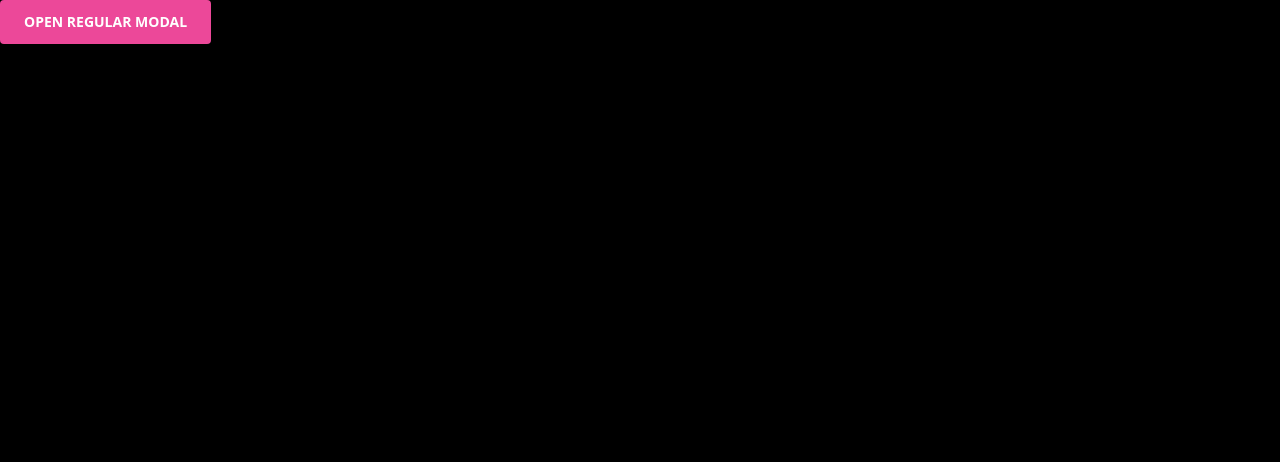
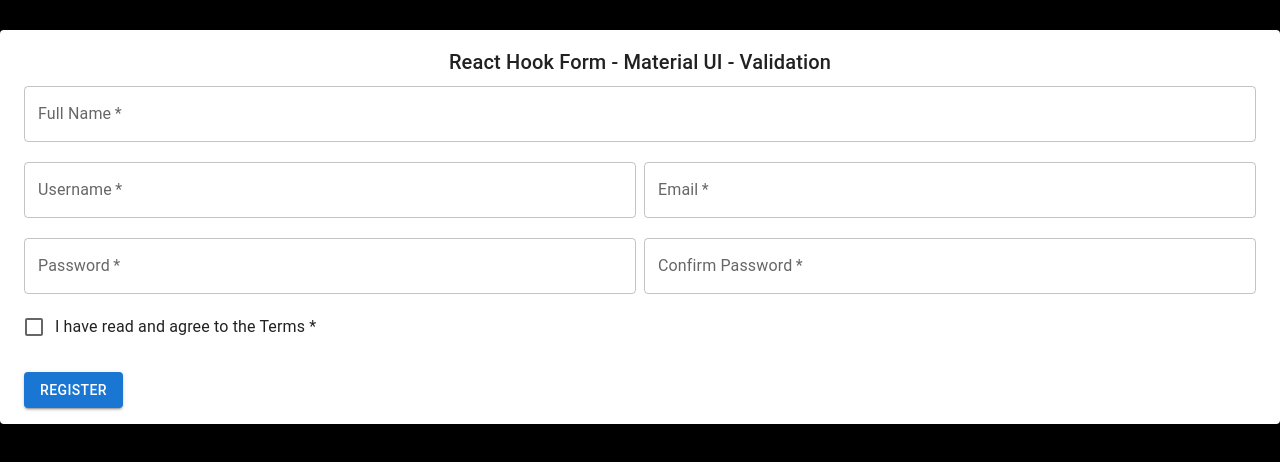
Before and after one commit to sfgroups/dashboard, a Next.js app: page / in a window 1280 px wide. Shown: the top 462 px of the page. Built offline with nearby package versions, Linux system fonts and the light colour scheme.

Commit message:
added sample code for yup validtion

```diff
--- /dev/null
+++ b/src/app/componentes/forms/Registerform.jsx
@@ -0,0 +1,191 @@
+'use client';
+
+import React, { Fragment } from 'react';
+import { useForm, Controller } from 'react-hook-form';
+import { yupResolver } from '@hookform/resolvers/yup';
+import * as Yup from 'yup';
+
+import {
+  Paper,
+  Box,
+  Grid,
+  TextField,
+  Typography,
+  FormControlLabel,
+  Checkbox,
+  Button
+} from '@mui/material';
+
+export default function Registerform() {
+  const validationSchema = Yup.object().shape({
+    fullname: Yup.string().required('Fullname is required'),
+    username: Yup.string()
+      .required('Username is required')
+      .min(6, 'Username must be at least 6 characters')
+      .max(20, 'Username must not exceed 20 characters'),
+    email: Yup.string()
+      .required('Email is required')
+      .email('Email is invalid'),
+    password: Yup.string()
+      .required('Password is required')
+      .min(6, 'Password must be at least 6 characters')
+      .max(40, 'Password must not exceed 40 characters'),
+    confirmPassword: Yup.string()
+      .required('Confirm Password is required')
+      .oneOf([Yup.ref('password'), null], 'Confirm Password does not match'),
+    acceptTerms: Yup.bool().oneOf([true], 'Accept Terms is required')
+  });
+
+  const {
+    register,
+    control,
+    handleSubmit,
+    formState: { errors }
+  } = useForm({
+    resolver: yupResolver(validationSchema)
+  });
+
+  const onSubmit = data => {
+    console.log(JSON.stringify(data, null, 2));
+  };
+
+  return (
+    <Fragment>
+      <Typography align="center" gutterBottom>
+        <a
+          href="https://bezkoder.com/react-hook-form-material-ui-validation"
+          target="_blank"
+        >
+          BezKoder.com
+        </a>
+      </Typography>
+
+      <Paper>
+        <Box px={3} py={2}>
+          <Typography variant="h6" align="center" margin="dense">
+            React Hook Form - Material UI - Validation
+          </Typography>
+
+          <Grid container spacing={1}>
+            <Grid item xs={12} sm={12}>
+              <TextField
+                required
+                id="fullname"
+                name="fullname"
+                label="Full Name"
+                fullWidth
+                margin="dense"
+                {...register('fullname')}
+                error={errors.fullname ? true : false}
+              />
+              <Typography variant="inherit" color="textSecondary">
+                {errors.fullname?.message}
+              </Typography>
+            </Grid>
+            <Grid item xs={12} sm={6}>
+              <TextField
+                required
+                id="username"
+                name="username"
+                label="Username"
+                fullWidth
+                margin="dense"
+                {...register('username')}
+                error={errors.username ? true : false}
+              />
+              <Typography variant="inherit" color="textSecondary">
+                {errors.username?.message}
+              </Typography>
+            </Grid>
+            <Grid item xs={12} sm={6}>
+              <TextField
+                required
+                id="email"
+                name="email"
+                label="Email"
+                fullWidth
+                margin="dense"
+                {...register('email')}
+                error={errors.email ? true : false}
+              />
+              <Typography variant="inherit" color="textSecondary">
+                {errors.email?.message}
+              </Typography>
+            </Grid>
+            <Grid item xs={12} sm={6}>
+              <TextField
+                required
+                id="password"
+                name="password"
+                label="Password"
+                type="password"
+                fullWidth
+                margin="dense"
+                {...register('password')}
+                error={errors.password ? true : false}
+              />
+              <Typography variant="inherit" color="textSecondary">
+                {errors.password?.message}
+              </Typography>
+            </Grid>
+            <Grid item xs={12} sm={6}>
+              <TextField
+                required
+                id="confirmPassword"
+                name="confirmPassword"
+                label="Confirm Password"
+                type="password"
+                fullWidth
+                margin="dense"
+                {...register('confirmPassword')}
+                error={errors.confirmPassword ? true : false}
+              />
+              <Typography variant="inherit" color="textSecondary">
+                {errors.confirmPassword?.message}
+              </Typography>
+            </Grid>
+            <Grid item xs={12}>
+              <FormControlLabel
+                control={
+                  <Controller
+                    control={control}
+                    name="acceptTerms"
+                    defaultValue="false"
+                    inputRef={register()}
+                    render={({ field: { onChange } }) => (
+                      <Checkbox
+                        color="primary"
+                        onChange={e => onChange(e.target.checked)}
+                      />
+                    )}
+                  />
+                }
+                label={
+                  <Typography color={errors.acceptTerms ? 'error' : 'inherit'}>
+                    I have read and agree to the Terms *
+                  </Typography>
+                }
+              />
+              <br />
+              <Typography variant="inherit" color="textSecondary">
+                {errors.acceptTerms
+                  ? '(' + errors.acceptTerms.message + ')'
+                  : ''}
+              </Typography>
+            </Grid>
+          </Grid>
+
+          <Box mt={3}>
+            <Button
+              variant="contained"
+              color="primary"
+              onClick={handleSubmit(onSubmit)}
+            >
+              Register
+            </Button>
+          </Box>
+        </Box>
+      </Paper>
+    </Fragment>
+  );
+};
--- /dev/null
+++ b/src/app/componentes/forms/YupValidation.tsx
@@ -0,0 +1,33 @@
+import * as Yup from 'yup';
+
+const validationSchema = Yup.object().shape({
+  selectField1: Yup.string().required('Select Field 1 is required'),
+  selectField2: Yup.string()
+    .required('Select Field 2 is required')
+    .test('customValidation', 'Custom validation error message', function (value) {
+      const selectField1Value = this.parent.selectField1; // Get the value of selectField1
+
+      // Perform your custom validation logic based on selectField1Value and selectField2 value
+      // Return true if the validation passes, or an error message if it fails
+      if (selectField1Value === 'someValue' && value === 'anotherValue') {
+        return false; // Validation fails
+      }
+
+      return true; // Validation passes
+    }),
+});
+
+// Usage example:
+const data = {
+  selectField1: 'someValue',
+  selectField2: 'anotherValue',
+};
+
+validationSchema.validate(data)
+  .then(() => {
+    // Validation succeeded
+  })
+  .catch((error) => {
+    // Validation failed, handle the error
+    console.log(error.errors);
+  });
--- a/src/app/page.tsx
+++ b/src/app/page.tsx
@@ -9,11 +9,12 @@ import ShowUsers from "./componentes/ShowUsers";
 import Toaggle from "./componentes/Toaggle"
 import LocalStorage from "./componentes/LocalStorage";
 import OpenModel from './componentes/OpenModel';
+import Registerform from "./componentes/forms/Registerform";
 
 export default function Home() {
   return (
     <main>
-     <OpenModel/>
+     <Registerform/>
      <br/>
 
     </main>
--- a/tsconfig.json
+++ b/tsconfig.json
@@ -24,6 +24,6 @@
       "@/*": ["./src/*"]
     }
   },
-  "include": ["next-env.d.ts", "**/*.ts", "**/*.tsx", ".next/types/**/*.ts"],
+  "include": ["next-env.d.ts", "**/*.ts", "**/*.tsx", ".next/types/**/*.ts", "src/app/componentes/forms/Registerform.jsx"],
   "exclude": ["node_modules"]
 }
```
